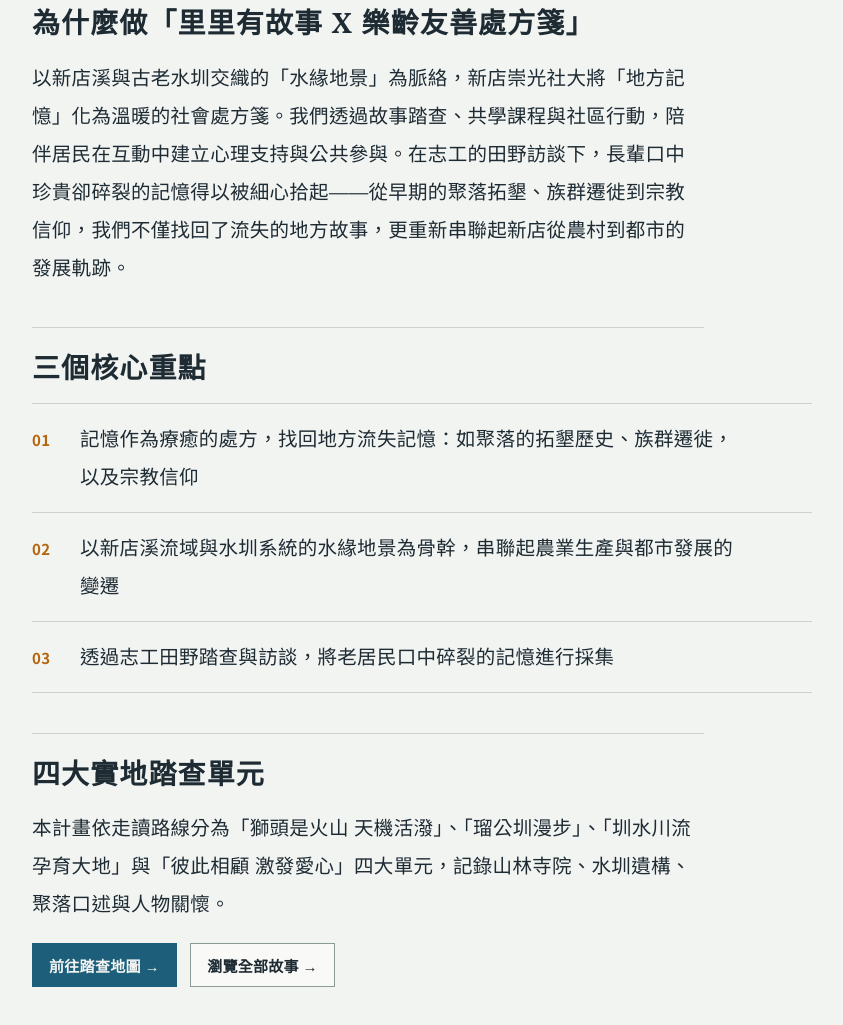
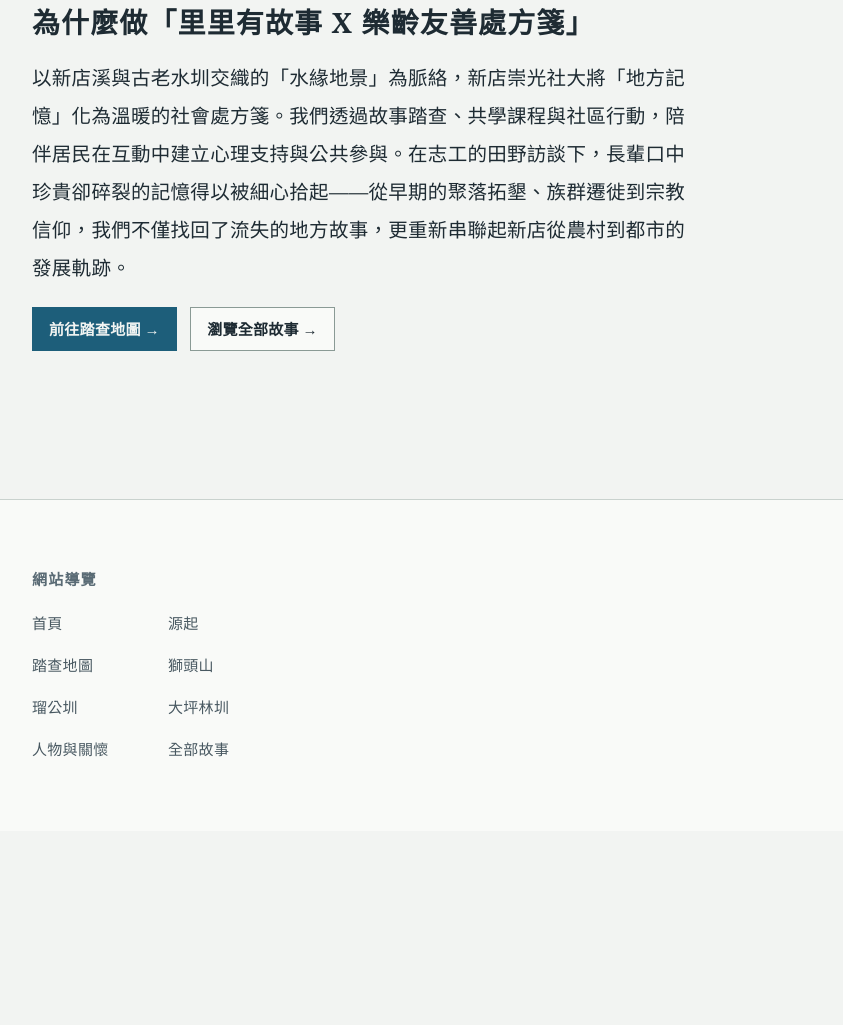
Before and after one commit to AIbyAbby/ckcc-story, a plain HTML site: page origin/index.html in a window 1280 px wide. Shown: the part 363-1388 px from the top of the page, without its empty margins (40-883 px from the left). After the commit the page ends 1194 px from the top, so only its background shows below. Drawn offline with Linux system fonts and the light colour scheme.

Commit message:
Remove extra sections from project origin page

```diff
--- a/origin/index.html
+++ b/origin/index.html
@@ -4,7 +4,7 @@
   <meta charset="UTF-8">
   <meta name="viewport" content="width=device-width, initial-scale=1.0">
   <title>源起｜里里有故事 X　樂齡友善處方箋</title>
-  <meta name="description" content="認識新店崇光社區大學「里里有故事 X 樂齡友善處方箋」計畫緣由與三個核心重點。">
+  <meta name="description" content="認識新店崇光社區大學「里里有故事 X 樂齡友善處方箋」計畫緣由。">
   <link rel="preconnect" href="https://fonts.googleapis.com">
   <link rel="preconnect" href="https://fonts.gstatic.com" crossorigin>
   <link href="https://fonts.googleapis.com/css2?family=Noto+Sans+TC:wght@400;500;700&family=Noto+Serif+TC:wght@400;700&display=swap" rel="stylesheet">
@@ -69,27 +69,7 @@
             </p>
           </div>
 
-          <h2 class="prose-section-title">三個核心重點</h2>
-          <ul class="key-points-list" style="max-width:40em;">
-            <li>
-              <span class="key-point__num">01</span>
-              <p class="key-point__text">記憶作為療癒的處方，找回地方流失記憶：如聚落的拓墾歷史、族群遷徙，以及宗教信仰</p>
-            </li>
-            <li>
-              <span class="key-point__num">02</span>
-              <p class="key-point__text">以新店溪流域與水圳系統的水緣地景為骨幹，串聯起農業生產與都市發展的變遷</p>
-            </li>
-            <li>
-              <span class="key-point__num">03</span>
-              <p class="key-point__text">透過志工田野踏查與訪談，將老居民口中碎裂的記憶進行採集</p>
-            </li>
-          </ul>
-
-          <h2 class="prose-section-title">四大實地踏查單元</h2>
           <div class="prose-text">
-            <p>
-              本計畫依走讀路線分為「獅頭是火山 天機活潑」、「瑠公圳漫步」、「圳水川流 孕育大地」與「彼此相顧 激發愛心」四大單元，記錄山林寺院、水圳遺構、聚落口述與人物關懷。
-            </p>
             <p>
               <a class="action-btn action-btn--primary" href="../map/">前往踏查地圖 →</a>
               <a class="action-btn" href="../stories/" style="margin-left:8px;">瀏覽全部故事 →</a>
```
